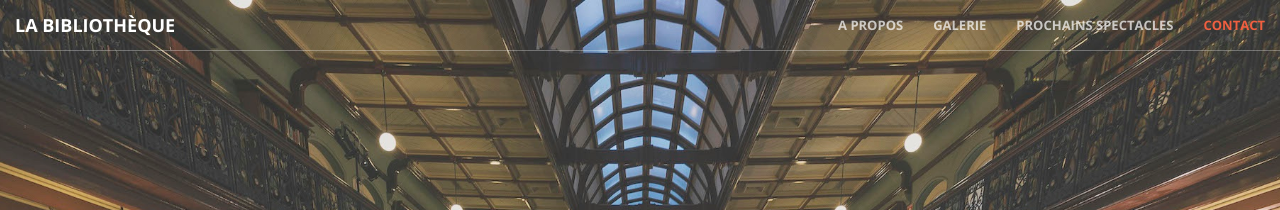
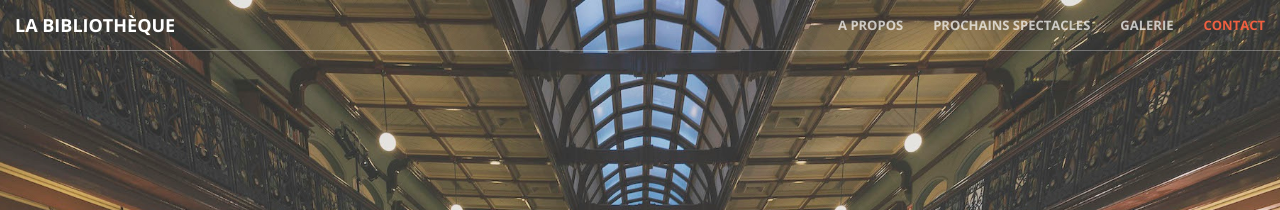
Before and after one commit to AdamSelene/la-bibliotheque, a Jekyll site: the page built from index.html, in a window 1280 px wide. Shown: the top 210 px of the page. Built offline with Jekyll 4.4.1, drawn with Linux system fonts in a browser that asks for light colours; nearby versions of some CDN libraries.

Commit message:
Nav items are now in correct order

```diff
--- a/_includes/navbar.html
+++ b/_includes/navbar.html
@@ -18,10 +18,10 @@
                     <a class="page-scroll" href="#about">A propos</a>
                 </li>
                 <li>
-                    <a class="page-scroll" href="#galerie">Galerie</a>
+                    <a class="page-scroll" href="#when">Prochains spectacles</a>
                 </li>
                 <li>
-                    <a class="page-scroll" href="#when">Prochains spectacles</a>
+                    <a class="page-scroll" href="#galerie">Galerie</a>
                 </li>
                 <li>
                     <a class="page-scroll" href="#contact">Contact</a>
```
